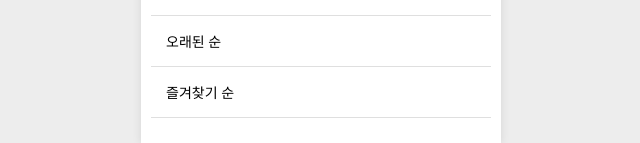
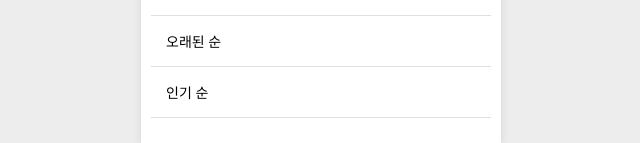
Before and after one commit to SWEProject-3/SWEProject-3-FE, a React (Vite) app: page /feed in a window 1280 px wide. Both pictures are taken after a click on the button 788 px from the left and 93 px from the top of the page. Shown: the part 654-797 px from the top of the page, without its empty margins (319-959 px from the left). Built offline with nearby package versions, Linux system fonts and the light colour scheme; no server answers; grey boxes are pictures that could not be loaded; a web font is replaced by a local one.

Commit message:
피드 페이지 ui 수정

```diff
--- a/src/components/modal/feedsortingmodal/index.jsx
+++ b/src/components/modal/feedsortingmodal/index.jsx
@@ -2,8 +2,7 @@ import React, { useState, useRef, useEffect } from 'react';
 import styles from './feedsortingmodal.module.css';
 
 function FeedSortingModal({ onClose }) {
-
-  const sortingTypes = ['최신순', '오래된 순', '즐겨찾기 순'];
+  const sortingTypes = ['최신순', '오래된 순', '인기 순'];
   const [activeSorting, setActiveSorting] = useState(sortingTypes[0]);
 
   const modalRef = useRef(null);
```
Lines whose indentation alone changed are shown as unchanged.
